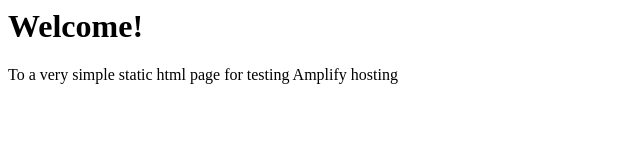
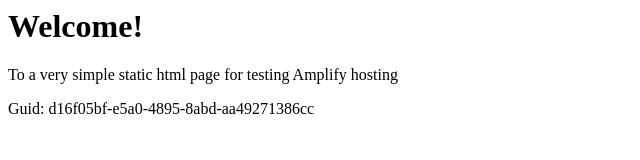
Before and after one commit to aws-aemilia-nrt/Github-PR-Commit-Integration-Test-DoNotTouch-Gith-P5X5MO5I-v1-prod-ap-northeast-1, a website: page src/index.html in a window 1280 px wide. Shown: the whole page, without its empty margins (0-640 px from the left). Drawn offline with Linux system fonts and the light colour scheme.

Commit message:
commit from integ tests

```diff
--- a/src/index.html
+++ b/src/index.html
@@ -1,3 +1,5 @@
+
+
 <html lang="en">
 
 <head>
@@ -10,6 +12,6 @@
 <body>
     <h1>Welcome!</h1>
     <p>To a very simple static html page for testing Amplify hosting</p>
-</body>
+    <p>Guid: d16f05bf-e5a0-4895-8abd-aa49271386cc</p></body>
 
 </html>
```
